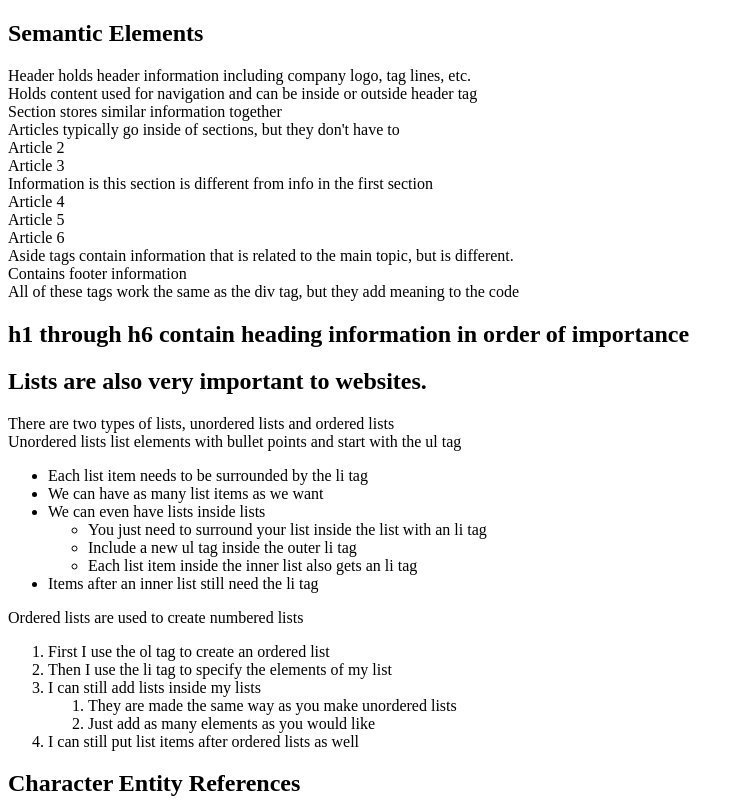
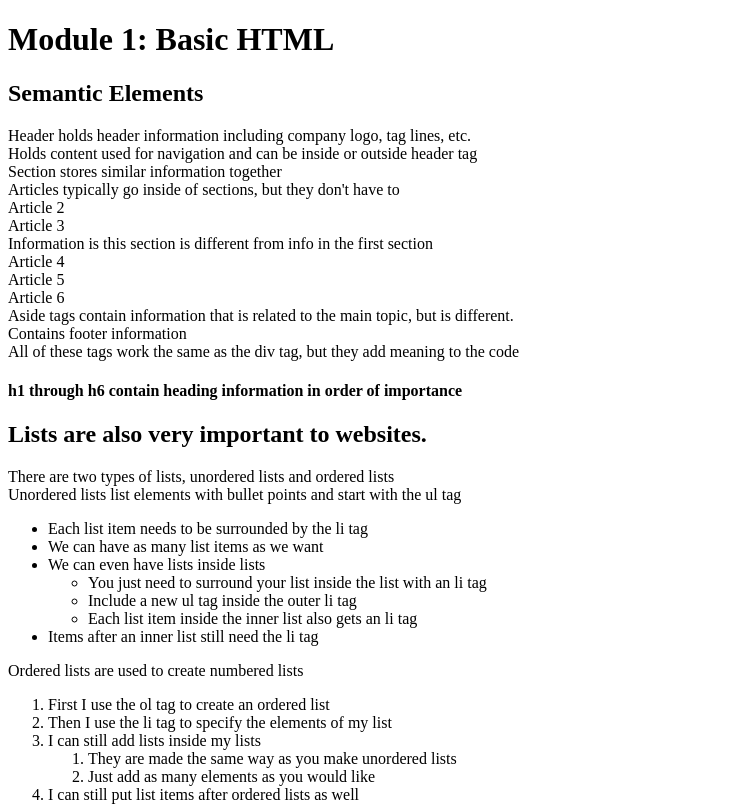
Before and after one commit to prengert/coursera_test, a plain HTML site: page site/element_examples.html in a window 1280 px wide. Shown: the top 807 px of the page, without its empty margins (0-744 px from the left). Drawn offline with Linux system fonts and the light colour scheme.

Commit message:
Small changes to index.html and element_examples.html

```diff
--- a/site/element_examples.html
+++ b/site/element_examples.html
@@ -5,6 +5,7 @@
 	<title>Elements Examples</title>
 </head>
 <body>
+	<h1 id="top">Module 1: Basic HTML</h1>
 	<h2 id="Section1">Semantic Elements</h2>
 	<header>Header holds header information including company logo, tag lines, etc.
 		<nav>Holds content used for navigation and can be inside or outside header tag</nav>
@@ -23,7 +24,7 @@
 	<aside>Aside tags contain information that is related to the main topic, but is different.</aside>
 	<footer>Contains footer information</footer>
 	<div>All of these tags work the same as the div tag, but they add meaning to the code</div>
-	<h2>h1 through h6 contain heading information in order of importance</h2>
+	<h4>h1 through h6 contain heading information in order of importance</h2>
 
 	<aside>
 		<h2 id="Section2">Lists are also very important to websites.</h2>
@@ -105,5 +106,6 @@
 	<div>Here is an example of an inserted image. The image file is in the same directory as my html file.</div>
 	<div><img src="Jumpin_Joe_meme.png" height="722" width="1024" alt="Meme of Joe Biden mixed with Cad Bain"></div>
 </section>
+<dir><a href="#top">Back to Top.</a></dir>
 </body>
 </html>
```
Also changed, not shown: site/index.html (+1 -1 lines).
